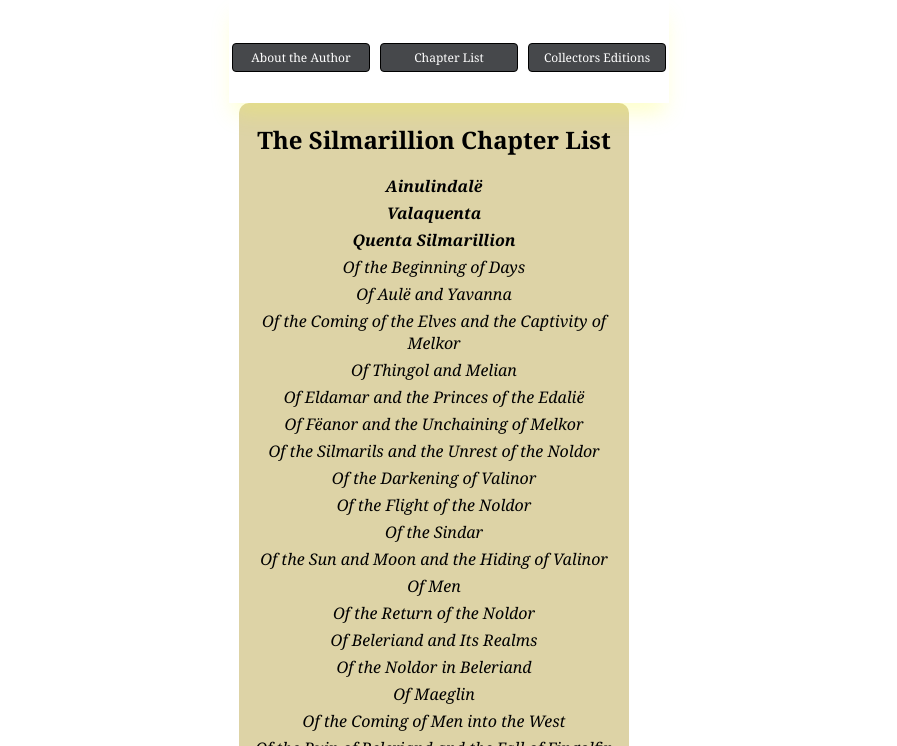
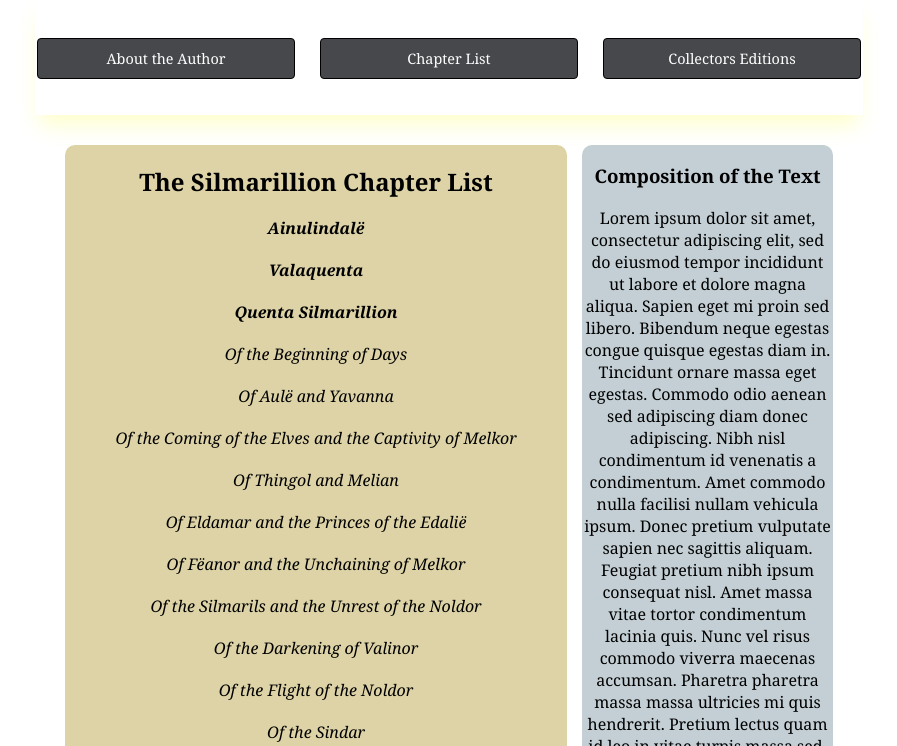
Before and after one commit to davidhatcher3/ifsc-3342, a plain HTML site: page final-project/chapters.html in a window 1280 px wide. Shown: the part 172-918 px from the top of the page, without its empty margins (191-1088 px from the left). Drawn offline with Linux system fonts and the light colour scheme.

Commit message:
Styling tablet view. Added more chapter page content. Grid implemetations.

```diff
--- a/final-project/assets/css/style.css
+++ b/final-project/assets/css/style.css
@@ -8,9 +8,10 @@
 
   :root{
     --main-blue: #020070;
-    --yellow-accent: #ddd3a6;;
+    --yellow-accent: #fffefb;;
     --grey-accent: #46484b;
     --gold-ish: rgb(255, 174, 0);
+    --light-blue-accent: #c3cfd4;
 
 }
 
@@ -42,7 +43,9 @@
 nav{
   position: sticky;
   top: 0;
-  padding: 10px;
+  padding: 30px;
+  padding-top: 5px;
+  padding-bottom: 15px;
   background: white;
   box-shadow: rgba(252, 255, 49, 0.25) 0px 15px 20px -5px;
   display: flex;
@@ -81,14 +84,22 @@
     font-size: 20px;
   }
 
+  main.container{
+    padding: 30px;
+  }
 
-  .container{
-    width: 420px;
+  .chapters-container{
+    padding: 30px;
+  }
+
+  .container, .chapters-container{
+    width: 768px;
     margin: 0 auto;
   }
 
   img{
     max-width: 100%; /*remove later?*/
+    height: auto;
   }
 
   #summary{
@@ -98,6 +109,12 @@
   #history, #biography, #editions, #chapters{
     text-align: center;
     background: #ddd3a6;
+    border-radius: 10px;
+  }
+
+  #composition, #expansions, #summary{
+    text-align: center;
+    background: var(--light-blue-accent);
     border-radius: 10px;
   }
 
@@ -120,6 +137,8 @@
   .outer-chapter-list li,.inner-chapter-list li{
     margin-bottom: 5px;
   }
+
+
 /*----------Footer----------*/
   footer{
     max-height: 12vh;
@@ -127,7 +146,8 @@
     background: var(--main-blue);
     color: white;
     font-size: 17px;
-    padding-top: 1vh;
+
+    padding: 0px 30px 0px 30px;
 
   }
 
@@ -200,6 +220,17 @@
 
   /*----------Media Query----------*/
   @media all and (min-width:768px){
+
+    .navbar ul{
+      grid-gap: 25px;
+  }
+
+    .navbar .button{
+     padding: 10px 20px;
+     width: 15em;
+     font-size: 90%;
+  }
+
     #ship{
       grid-area: ship;
     }
@@ -211,17 +242,41 @@
       grid-area: history;
     }
 
+    #chapters{
+      grid-area: chapters;
+    }
+
+    #composition{
+      grid-area: composition;
+    }
+
+    #expansions{
+      grid-area: expansions;
+    }
+
     main.container{
       display:grid;
-      grid-gap: 10px;
+      grid-column-gap: 15px;
       grid-template-areas:
-      "ship ship .. history"
-      "ship ship .. history"
-      "summary summary .. history"
+      "ship ship history"
+      "ship ship history"
+      "summary summary history"
       ;
     }
 
+    .chapters-container{
+      display: grid;
+      grid-column-gap: 15px;
+      grid-row-gap: 15px;
+      grid-template-columns: 2fr 1fr;
+      grid-template-areas:
+      "chapters composition"
+      "chapters expansions"
+      ;
+    }
 
-
+    .outer-chapter-list li,.inner-chapter-list li{
+      margin-bottom: 20px;
+    }
 
   }
--- a/final-project/chapters.html
+++ b/final-project/chapters.html
@@ -30,7 +30,7 @@
 </nav>
 <!--Nav-->
 
-<main class="container" itemscope itemtype="https://schema.org/Book">
+<main class="container, chapters-container" itemscope itemtype="https://schema.org/Book">
     <link itemprop="additionalType" href="https://schema.org/CreativeWork">
 
     <section itemprop="about" id="chapters">
@@ -69,6 +69,31 @@
          <li>Of the Rings of Power and the Third Age</li>
         </ul>
     </section>
+    <aside id="composition">
+        <h3>Composition of the Text</h3>
+        <p>Lorem ipsum dolor sit amet, consectetur adipiscing elit, sed do eiusmod tempor incididunt ut
+           labore et dolore magna aliqua. Sapien eget mi proin sed libero. Bibendum neque egestas congue
+           quisque egestas diam in. Tincidunt ornare massa eget egestas. Commodo odio aenean sed adipiscing
+           diam donec adipiscing. Nibh nisl condimentum id venenatis a condimentum. Amet commodo nulla facilisi
+           nullam vehicula ipsum. Donec pretium vulputate sapien nec sagittis aliquam. Feugiat pretium nibh ipsum
+           consequat nisl. Amet massa vitae tortor condimentum lacinia quis. Nunc vel risus commodo viverra maecenas
+           accumsan. Pharetra pharetra massa massa ultricies mi quis hendrerit. Pretium lectus quam id leo in vitae
+           turpis massa sed. Eget lorem dolor sed viverra ipsum nunc aliquet.
+        </p>
+    </aside>
+    <aside id="expansions">
+        <h3>Expanded Stories</h3>
+        <p>Lorem ipsum dolor sit amet, consectetur adipiscing elit, sed do eiusmod tempor incididunt ut
+            labore et dolore magna aliqua. Sapien eget mi proin sed libero. Bibendum neque egestas congue
+            quisque egestas diam in. Tincidunt ornare massa eget egestas. Commodo odio aenean sed adipiscing
+            diam donec adipiscing. Nibh nisl condimentum id venenatis a condimentum. Amet commodo nulla facilisi
+            nullam vehicula ipsum. Donec pretium vulputate sapien nec sagittis aliquam. Feugiat pretium nibh ipsum
+            consequat nisl. Amet massa vitae tortor condimentum lacinia quis. Nunc vel risus commodo viverra maecenas
+            accumsan. Pharetra pharetra massa massa ultricies mi quis hendrerit. Pretium lectus quam id leo in vitae
+            turpis massa sed. Eget lorem dolor sed viverra ipsum nunc aliquet.
+        </p>
+
+    </aside>
 
 
 </main>
```
Also changed, not shown: final-project/editions.html (+1 -1 lines).
